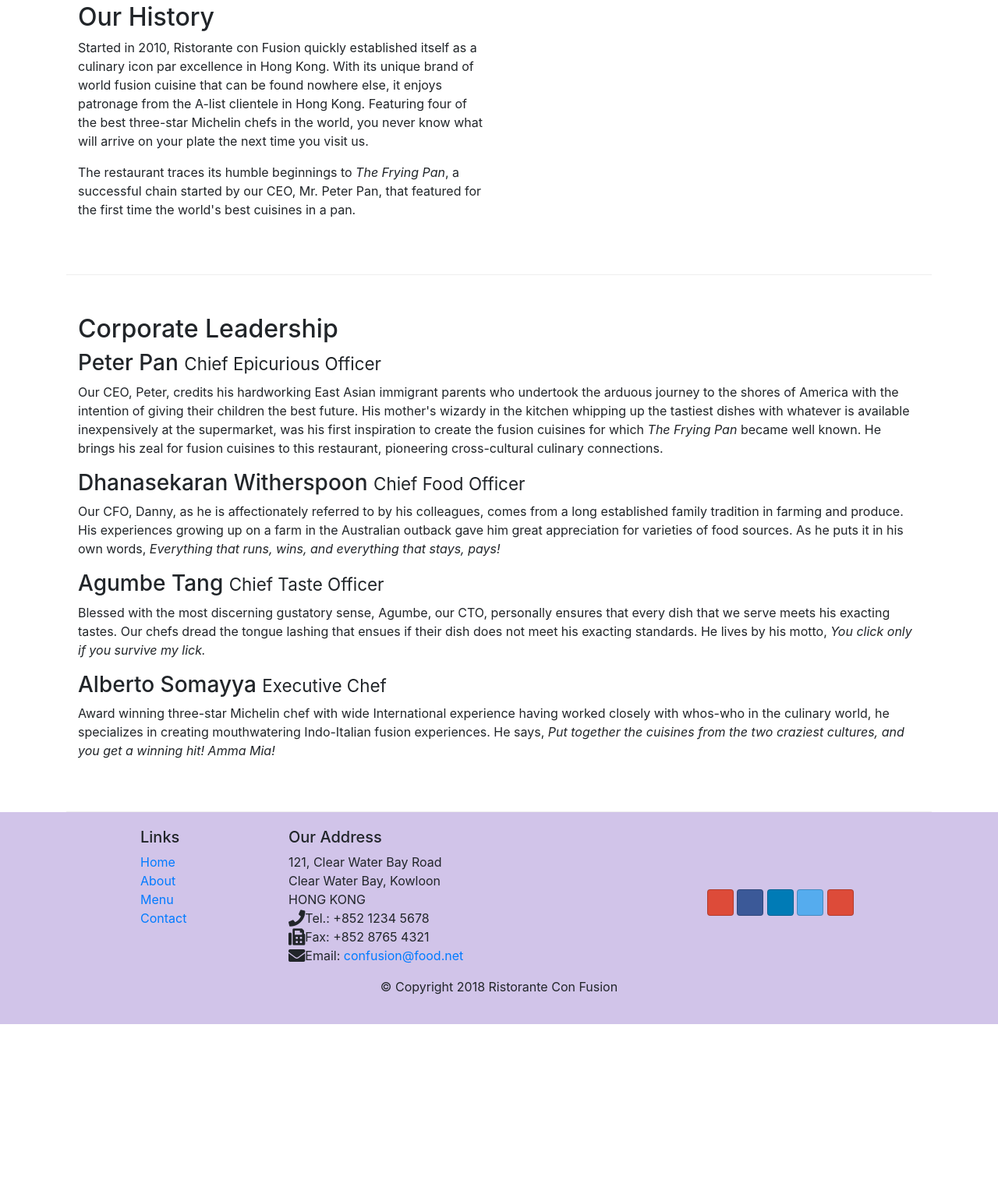
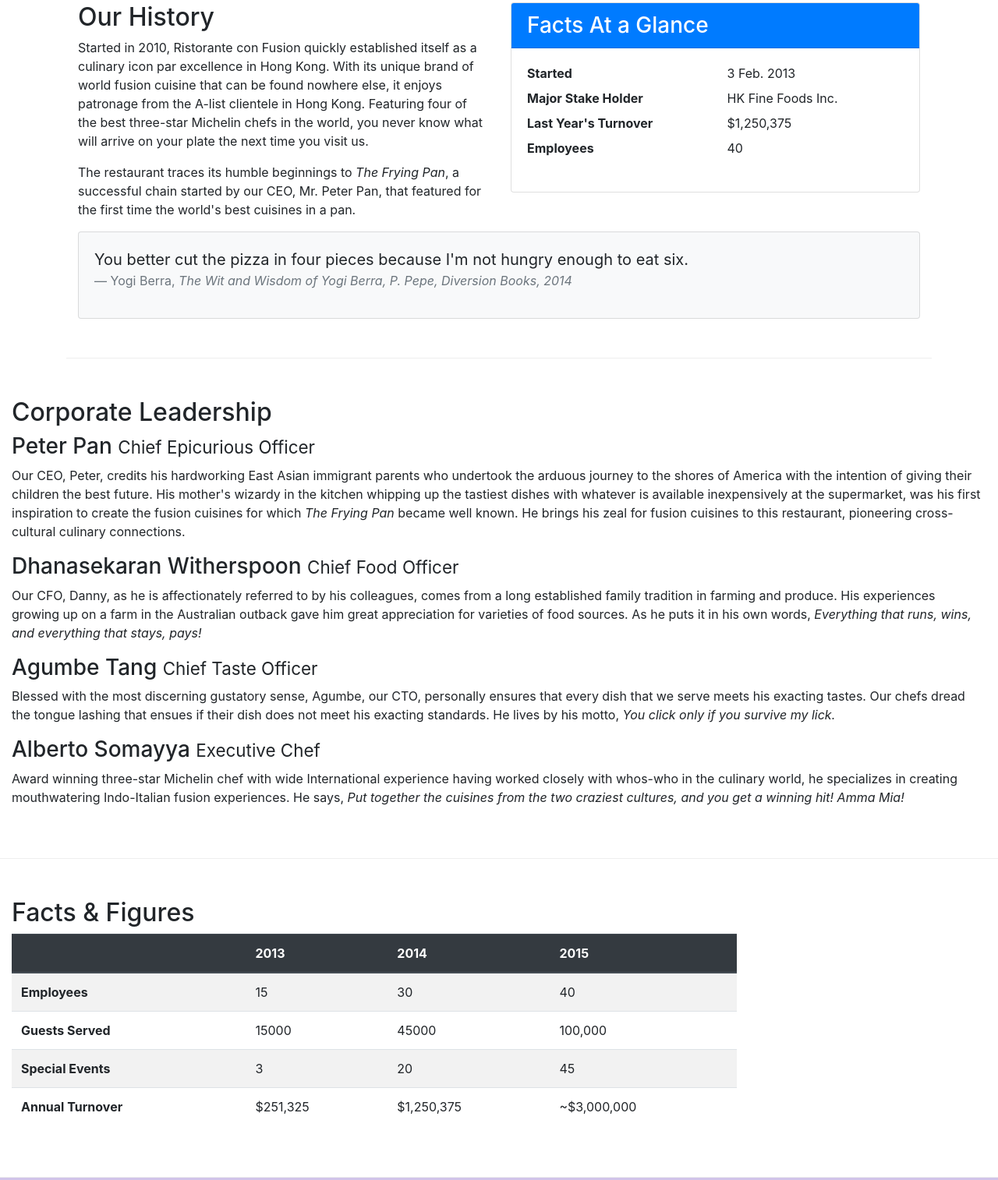
Before and after one commit to BoredUser/CourseraBootstrap, a website: page aboutus.html in a window 1280 px wide. Shown: the part 398-1912 px from the top of the page at 78% size. Before the commit the page ends 1712 px from the top, so only its background shows below. Drawn offline with nearby package versions, Linux system fonts and the light colour scheme.

Commit message:
Table & Cards

```diff
--- a/aboutus.html
+++ b/aboutus.html
@@ -54,9 +54,38 @@
                 <p>Started in 2010, Ristorante con Fusion quickly established itself as a culinary icon par excellence in Hong Kong. With its unique brand of world fusion cuisine that can be found nowhere else, it enjoys patronage from the A-list clientele in Hong Kong.  Featuring four of the best three-star Michelin chefs in the world, you never know what will arrive on your plate the next time you visit us.</p>
                 <p>The restaurant traces its humble beginnings to <em>The Frying Pan</em>, a successful chain started by our CEO, Mr. Peter Pan, that featured for the first time the world's best cuisines in a pan.</p>
             </div>
-            <div class="col">
+            <div class="col-12 col-sm-6">
+                    <div class="card">
+                        <h3 class="card-header bg-primary text-white">Facts At a Glance</h3>
+                        <div class="card-body">
+                            <dl class="row">
+                                <dt class="col-6">Started</dt>
+                                <dd class="col-6">3 Feb. 2013</dd>
+                                <dt class="col-6">Major Stake Holder</dt>
+                                <dd class="col-6">HK Fine Foods Inc.</dd>
+                                <dt class="col-6">Last Year's Turnover</dt>
+                                <dd class="col-6">$1,250,375</dd>
+                                <dt class="col-6">Employees</dt>
+                                <dd class="col-6">40</dd>
+                            </dl>
+                        </div>
+                    </div>
+            </div>
+            <div class="col-12">
+                <div class="card card-body bg-light">
+                    <blockquote class="blockquote">
+                        <p class="mb-0">You better cut the pizza in four pieces because                                I'm not hungry enough to eat six.</p>
+                        <footer class="blockquote-footer">Yogi Berra,
+                            <cite title="Source Title">The Wit and Wisdom of Yogi Berra,
+                            P. Pepe, Diversion Books, 2014</cite>
+                        </footer>
+                    </blockquote>
+                </div>
             </div>
         </div>
+    </div>
+
+
 
 
         <div class="row row-content">
@@ -72,6 +101,55 @@
                 <p class="d-none d-sm-block">Award winning three-star Michelin chef with wide International experience having worked closely with whos-who in the culinary world, he specializes in creating mouthwatering Indo-Italian fusion experiences. He says, <em>Put together the cuisines from the two craziest cultures, and you get a winning hit! Amma Mia!</em></p>
             </div>
        </div>
+
+
+       <div class="row row-content">
+            <div class="col-sm-9">
+                <h2>Facts &amp; Figures</h2>
+                <div class="table-responsive">
+                    <table class="table table-striped">
+                        <thead class="thead-dark">
+                            <tr>
+                                <th>&nbsp;</th>
+                                <th>2013</th>
+                                <th>2014</th>
+                                <th>2015</th>
+                            </tr>
+                        </thead>
+                        <tbody>
+                            <tr>
+                                <th>Employees</th>
+                                <td>15</td>
+                                <td>30</td>
+                                <td>40</td>
+                            </tr>
+                            <tr>
+                                <th>Guests Served</th>
+                                <td>15000</td>
+                                <td>45000</td>
+                                <td>100,000</td>
+                            </tr>
+                            <tr>
+                                <th>Special Events</th>
+                                <td>3</td>
+                                <td>20</td>
+                                <td>45</td>
+                            </tr>
+                            <tr>
+                                <th>Annual Turnover</th>
+                                <td>$251,325</td>
+                                <td>$1,250,375</td>
+                                <td>~$3,000,000</td>
+                            </tr>
+                        </tbody>
+                    </table>
+                </div>
+            </div>
+            <div class="col-12 col-sm-3">
+
+            </div>
+       </div>
+
 
     </div>
 
```
